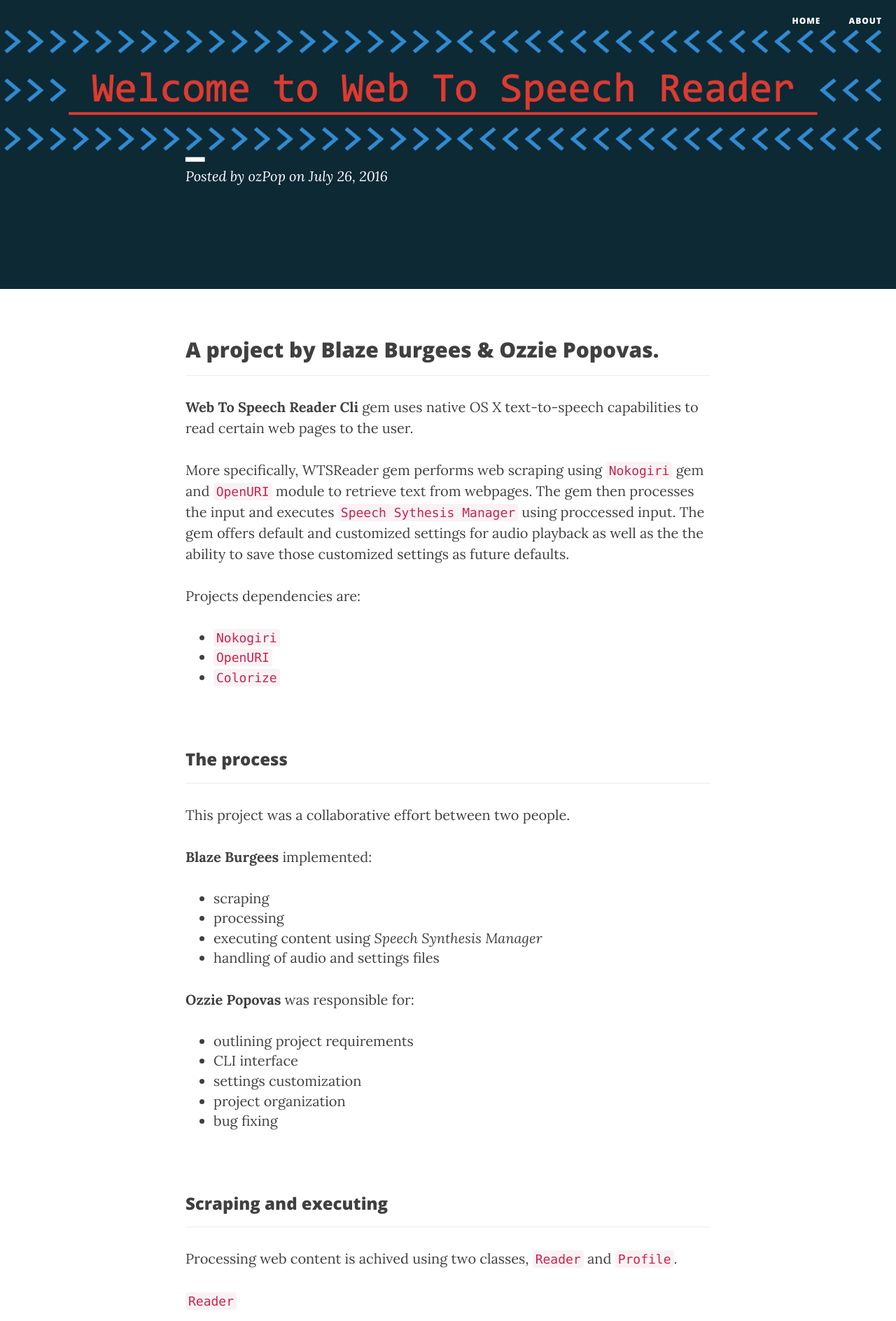
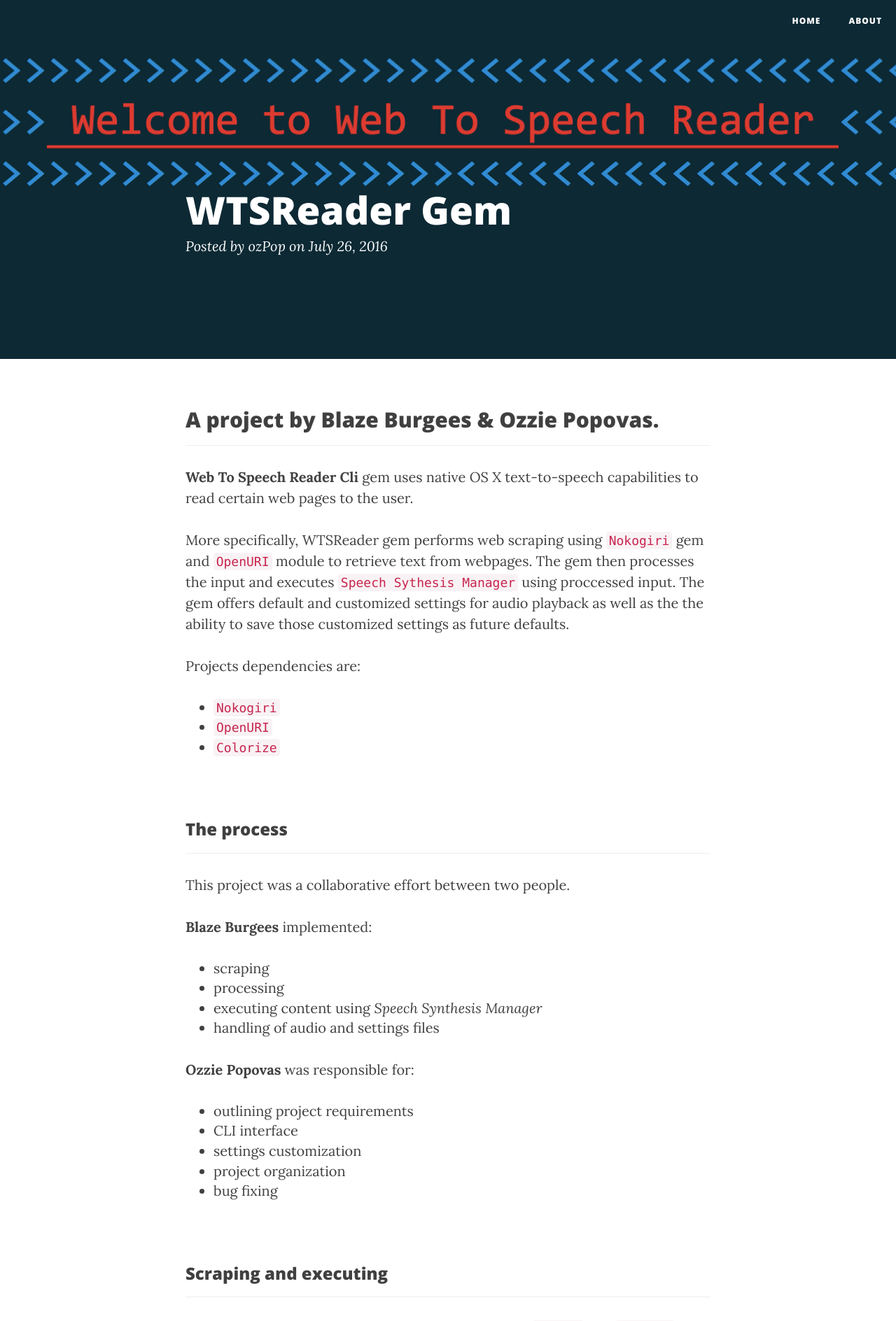
Before and after one commit to agarrharr/ozPop.github.io, a Jekyll site: the page built from _posts/2016-07-26-WTSReader-Cli-Gem.md, in a window 1280 px wide. Shown: the top 1888 px of the page at 70% size. Built offline with Jekyll 4.4.1, drawn with Linux system fonts in a browser that asks for light colours; nearby versions of some CDN libraries.

Commit message:
add conditional css to head.html, update wts-reader post

```diff
--- a/_includes/head.html
+++ b/_includes/head.html
@@ -15,6 +15,8 @@
     <!-- Custom CSS -->
     <link rel="stylesheet" href="{{ "/css/clean-blog.css" | prepend: site.baseurl }}">
     <link rel="stylesheet" href="{{ "/css/custom.css" | prepend: site.baseurl }}">
+    {% if page.css %}<link rel='stylesheet' type='text/css' href='/css/{{ page.css }}.css' />{% endif %}
+
 
     <!-- Pygments Github CSS -->
     <link rel="stylesheet" href="{{ "/css/syntax.css" | prepend: site.baseurl }}">
@@ -31,6 +33,4 @@
         <script src="https://oss.maxcdn.com/libs/respond.js/1.4.2/respond.min.js"></script>
     <![endif]-->
 
-    {% feed_meta %}
-
 </head>
--- a/_posts/2016-07-26-WTSReader-Cli-Gem.md
+++ b/_posts/2016-07-26-WTSReader-Cli-Gem.md
@@ -1,6 +1,7 @@
 ---
+css: wts-reader-custom
 layout: post
-title: _
+title: WTSReader Gem
 header-img: "img/wtsreader.png"
 ---
 
--- /dev/null
+++ b/css/wts-reader-custom.css
@@ -0,0 +1,3 @@
+.intro-header h1 {
+  margin-top: 120px;
+}
```
